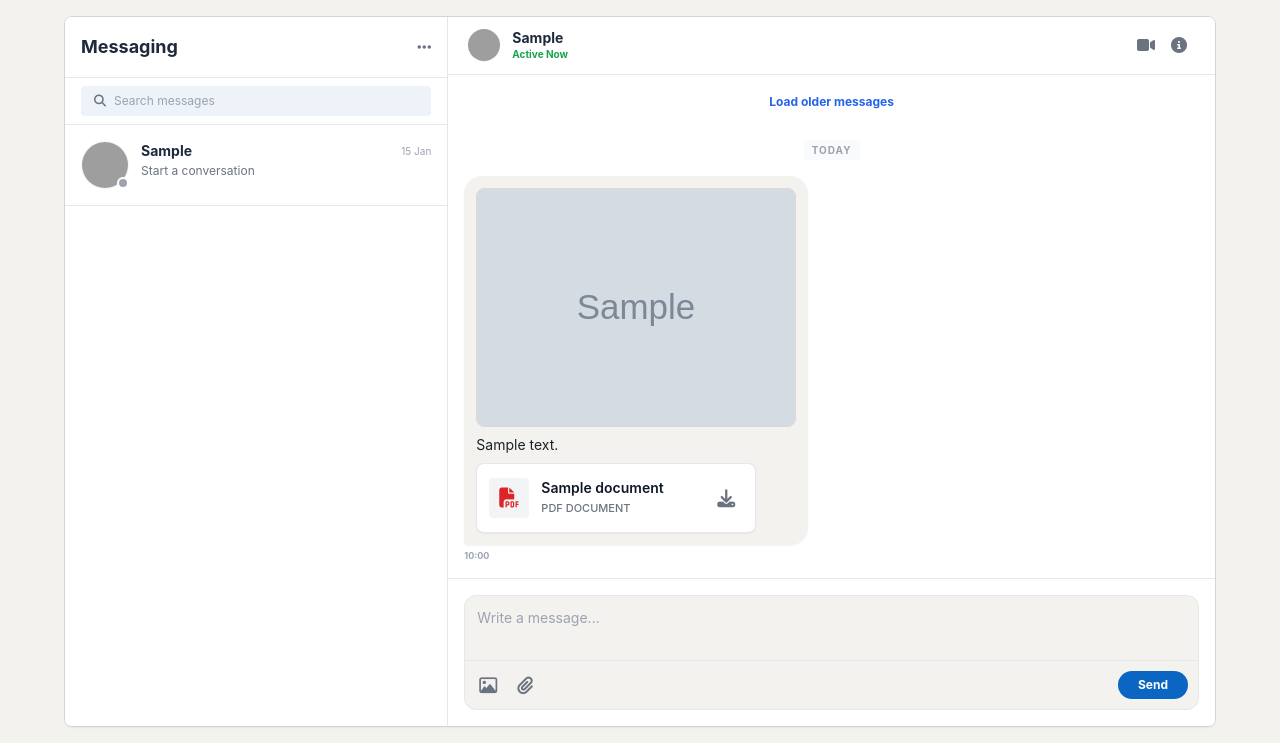
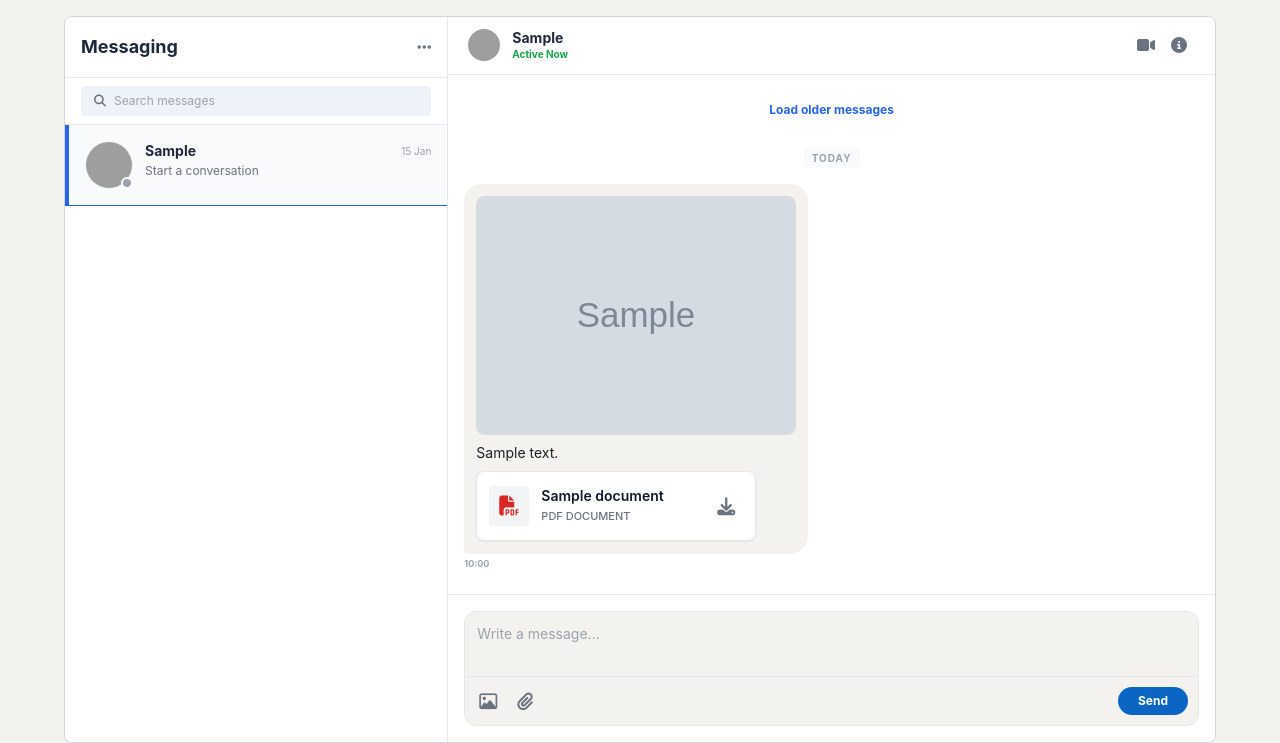
Before and after one commit to hiteshkashyap2211-art/fn-logistic-hub, a Django app: template templates/messaging.html in a window 1280 px wide. Shown: the part 57-800 px from the top of the page. Run offline with Django 5.2, Linux system fonts and the light colour scheme; tables that the repository leaves empty hold one stand-in row (values such as "Sample post"); the template is opened without the code that fills it: values that come from a table or form of the project are taken from there, most other values are stand-ins (such as "Sample title", 1, 10 or a date in 2020); grey boxes marked "Sample" are stand-in pictures; some libraries are stand-ins or nearby versions; grey boxes are pictures that could not be loaded.

Commit message:
Fix VariableDoesNotExist error safely across views and index template

```diff
--- a/templates/messaging.html
+++ b/templates/messaging.html
@@ -32,7 +32,7 @@
         .custom-scrollbar::-webkit-scrollbar { width: 5px; }
         .custom-scrollbar::-webkit-scrollbar-thumb { background: #cfcfcf; border-radius: 10px; }
 
-        /* Premium LinkedIn Micro-Tailored Message Bubbles */
+        /* Premium Message Bubbles */
         .msg-bubble-me {
             background-color: #0a66c2 !important;
             color: white !important;
@@ -57,7 +57,6 @@
         .no-scrollbar::-webkit-scrollbar { display: none; }
         .no-scrollbar { -ms-overflow-style: none; scrollbar-width: none; }
 
-        /* Dynamic Engine Responsive States for Mobile viewports like LinkedIn App */
         @media (max-width: 767px) {
             .mobile-view-active .sidebar-panel-shield {
                 display: none !important;
@@ -269,7 +268,7 @@
 
         </div>
 
-        <!-- 💬 WhatsApp/LinkedIn Style Mobile Sub-Nav Bar -->
+        <!-- Mobile Sub-Nav Bar -->
         <div class="block md:hidden bg-white border-b overflow-x-auto no-scrollbar whitespace-nowrap px-3 py-2">
             <div class="flex items-center space-x-2 text-xs">
                 <button onclick="location.href='#'" class="bg-indigo-50 text-indigo-700 font-bold px-3 py-1.5 rounded-full border border-indigo-200 flex items-center gap-1.5 shrink-0 active:scale-95 transition-all">
@@ -286,25 +285,16 @@
                     <i class="fa-solid fa-warehouse text-blue-600"></i>
                     <span>Logistics Hub</span>
                 </a>
-
-                {% for group in vendor_groups %}
-                    {% if group.name != "Dishu Group PVT" and group.name != "Logistics Hub" %}
-                    <a href="#" class="bg-gray-100 text-gray-800 font-bold px-3 py-1.5 rounded-full flex items-center gap-1 shrink-0 hover:bg-gray-200 transition-all">
-                        <i class="fa-solid fa-user-group text-slate-500"></i>
-                        <span>{{ group.name }}</span>
-                    </a>
-                    {% endif %}
-                {% endfor %}
             </div>
         </div>
     </nav>
 
     <!-- Main Full Height Layout Shield Matrix -->
-    <div class="messaging-wrapper max-w-6xl mx-auto w-full md:pt-4 md:pb-4 pb-0">
+    <div class="messaging-wrapper max-w-6xl mx-auto w-full md:py-4 pb-14 md:pb-0">
         <div id="coreLayoutMatrix" class="grid grid-cols-12 bg-white md:border md:border-gray-300 md:rounded-lg shadow-sm overflow-hidden w-full h-full {% if active_user %}mobile-view-active{% endif %}">
 
             <!-- Sidebar Contacts List Panel -->
-            <div class="sidebar-panel-shield col-span-12 md:col-span-4 border-r border-gray-200 bg-white flex flex-col h-full overflow-hidden pb-14 md:pb-0">
+            <div class="sidebar-panel-shield col-span-12 md:col-span-4 border-r border-gray-200 bg-white flex flex-col h-full overflow-hidden pb-16 md:pb-0">
                 <div class="p-4 border-b font-bold text-slate-800 flex justify-between items-center bg-white sticky top-0 z-10 flex-shrink-0">
                     <span class="text-lg">Messaging</span>
                     <i class="fa-solid fa-ellipsis text-gray-500 cursor-pointer"></i>
@@ -320,7 +310,7 @@
                 <div class="overflow-y-auto flex-1 custom-scrollbar">
                     {% for contact in contacts %}
                     <a href="{% url 'messaging' %}?user={{ contact.username }}"
-                    class="p-4 flex gap-3 hover:bg-gray-50 cursor-pointer border-b transition relative {% if contact == active_user %} bg-gray-50 border-l-4 border-blue-600 {% endif %}">
+                    class="p-4 flex gap-3 hover:bg-gray-50 cursor-pointer border-b transition relative {% if active_user and contact.id == active_user.id %} bg-gray-50 border-l-4 border-blue-600 {% endif %}">
 
                         <div class="relative flex-shrink-0">
                             {% if contact.role == 'vendor' and contact.vendor_profile.company_logo %}
@@ -363,7 +353,7 @@
             </div>
 
             <!-- Chat Thread Content Monitor Shield -->
-            <div class="chat-pane-shield col-span-12 md:col-span-8 flex flex-col bg-white h-full overflow-hidden">
+            <div class="chat-pane-shield col-span-12 md:col-span-8 flex flex-col bg-white h-full overflow-hidden relative">
                 {% if active_user %}
                     <div class="p-3 border-b flex items-center justify-between bg-white z-10 flex-shrink-0">
                         <div class="flex items-center gap-3 px-2 min-w-0">
@@ -399,7 +389,7 @@
                     </div>
 
                     <!-- Threads Stream Container -->
-                    <div class="flex-1 overflow-y-auto p-4 space-y-4 bg-white custom-scrollbar" id="messageContainer">
+                    <div class="flex-1 overflow-y-auto p-4 space-y-4 bg-white custom-scrollbar pb-24 md:pb-6" id="messageContainer">
                         <div id="loadMoreTrigger" class="text-center py-2">
                             <button onclick="loadMoreMessages()" class="text-xs text-blue-600 font-bold hover:underline">
                                 Load older messages
@@ -459,7 +449,7 @@
                     </div>
 
                     <!-- Footer Chat Input Layer Controls -->
-                    <div class="p-3 md:p-4 border-t bg-white flex-shrink-0 pb-16 md:pb-4">
+                    <div class="p-3 md:p-4 border-t bg-white flex-shrink-0 z-20">
                         <form id="chatForm" action="{% url 'send_message' %}" method="POST" enctype="multipart/form-data"
                               class="flex flex-col bg-[#f4f2ee] rounded-xl border border-gray-200 focus-within:border-gray-400 transition-all">
                             {% csrf_token %}
@@ -638,7 +628,7 @@
                             </div>`;
                     }
 
-                    let imgHtml = data.img_url ? `<img src="${data.img_url}" class="rounded-lg mb-2 max-h-60 border border-black/10 max-w-full object-contain">` : "";
+                    let imgHtml = data.image_url ? `<img src="${data.image_url}" class="rounded-lg mb-2 max-h-60 border border-black/10 max-w-full object-contain">` : "";
 
                     let newMessage = `
                         <div id="message-${data.id}" class="flex flex-col items-end group relative mb-2 animate-fade-in">
@@ -719,7 +709,7 @@
                     fileInfo.classList.add('hidden');
                 } else {
                     imagePreview.classList.add('hidden');
-                    fileInfo.remove('hidden');
+                    fileInfo.classList.remove('hidden');
                     fileName.innerText = file.name;
                 }
             }
```
